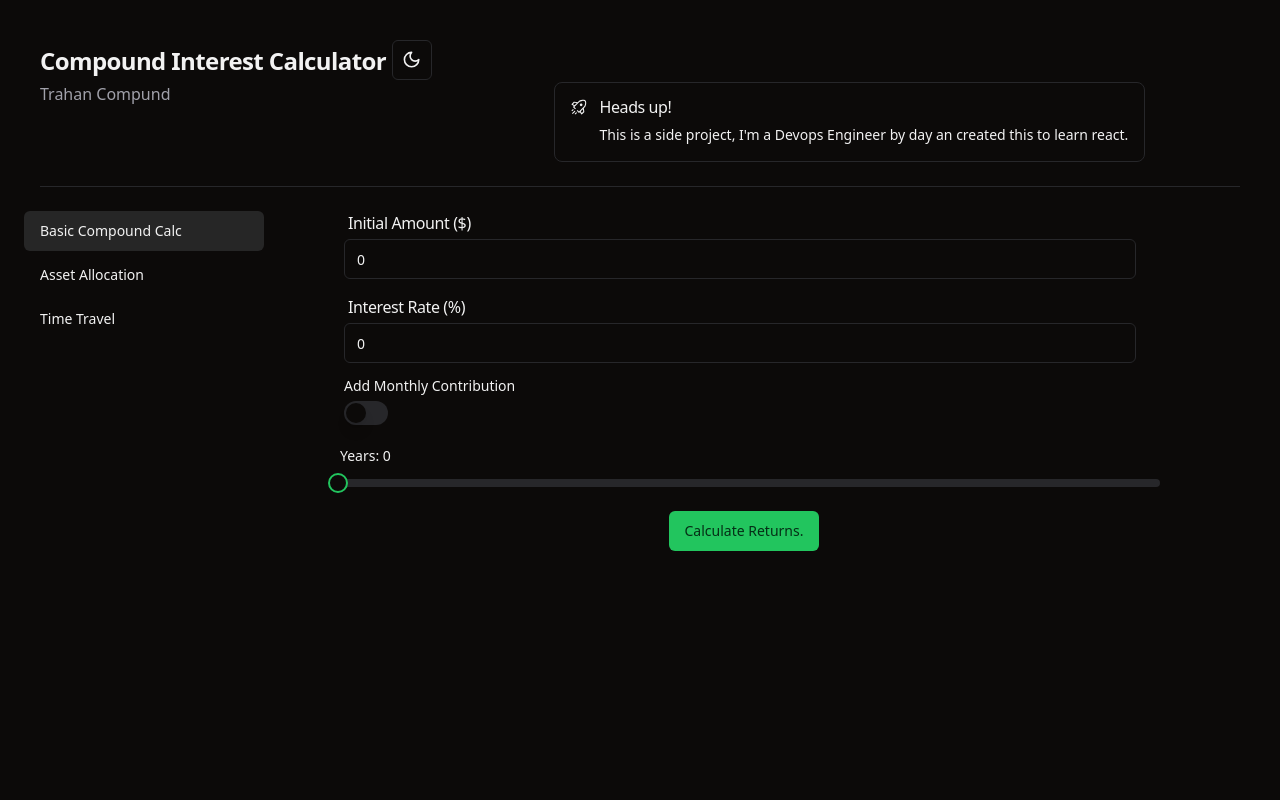
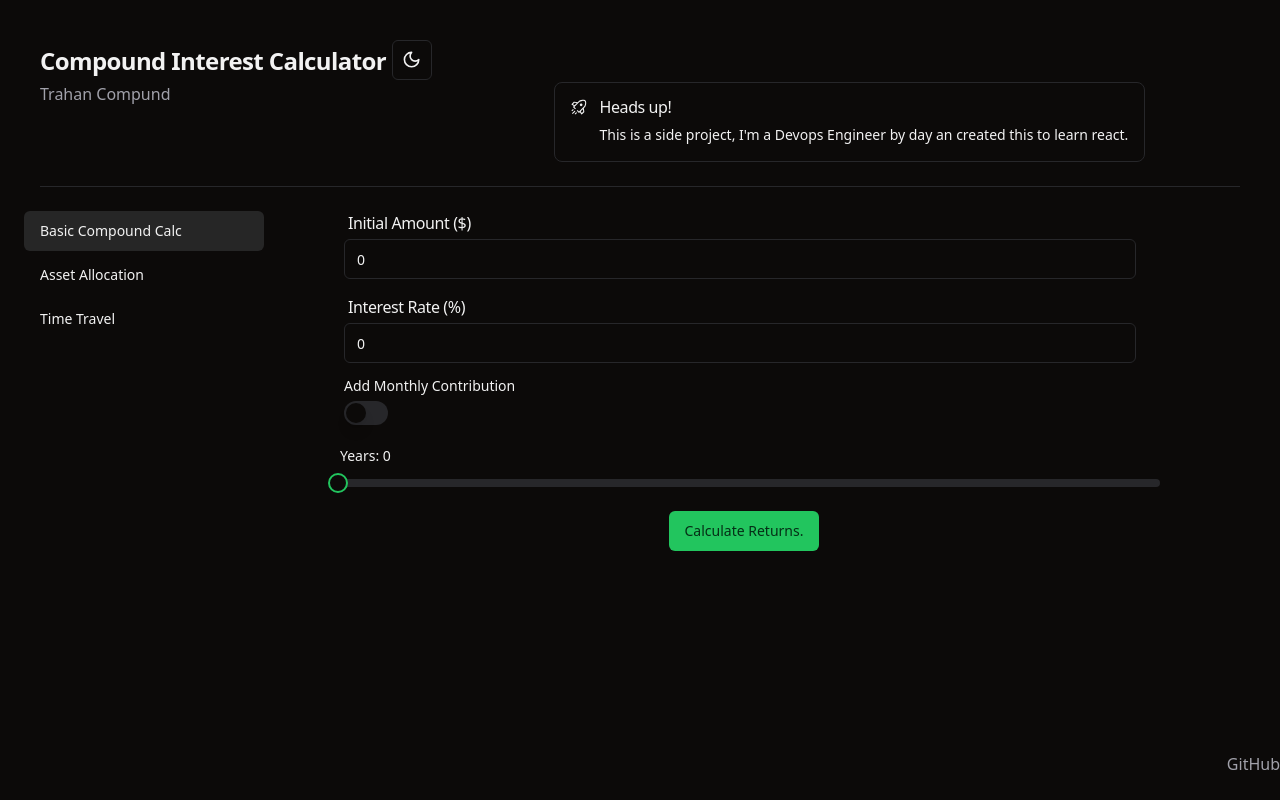
Before and after one commit to babbage88/react-trahan-compound, a React (Vite) app: page / in a window 1280 px wide. Built offline with nearby package versions, Linux system fonts and the light colour scheme.

Commit message:
Fixed portait bug iOs???

```diff
--- a/src/components/Layout.tsx
+++ b/src/components/Layout.tsx
@@ -47,7 +47,13 @@ export default function Layout(props: LayoutProps): JSX.Element {
           <div className="flex-1 lg:max-w-4xl">{children}</div>
         </div>
       </div>
-
+      <div className="flex flex-col fixed bottom-0 left-0 w-screen h-12">
+      <footer className="flex text-muted-foreground align-bottom justify-end">
+        <a href='https://github.com/babbage88/react-trahan-compound'>
+          GitHub
+        </a>
+      </footer>
+      </div>
         </>
 
     );
--- a/src/components/ui/hoverdev/icons-sidenav.tsx
+++ b/src/components/ui/hoverdev/icons-sidenav.tsx
@@ -25,7 +25,7 @@ const SideNav = () => {
 
   return (
     // NOTE: In prod, you'd likely set height to h-screen and fix to the viewport
-    <nav className="h-[500px] w-fit bg-slate-950 p-4 flex flex-col items-center gap-2">
+    <nav className="h-[calc(100dvh)] w-fit bg-slate-950 p-4 flex flex-col items-center gap-2">
       {/* Temp logo from https://logoipsum.com/ */}
       <svg
         width="40"
```
